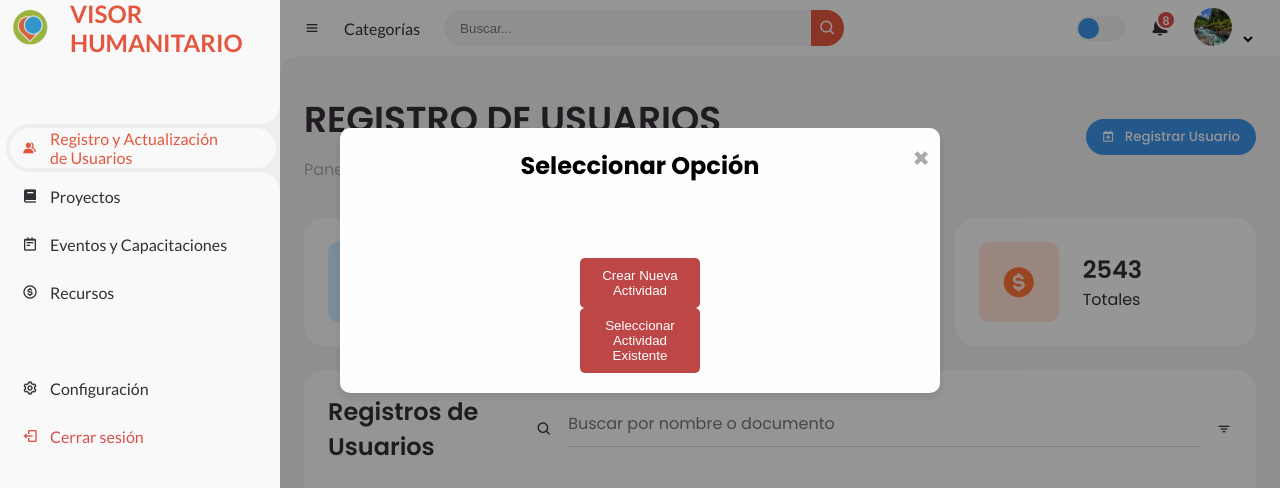
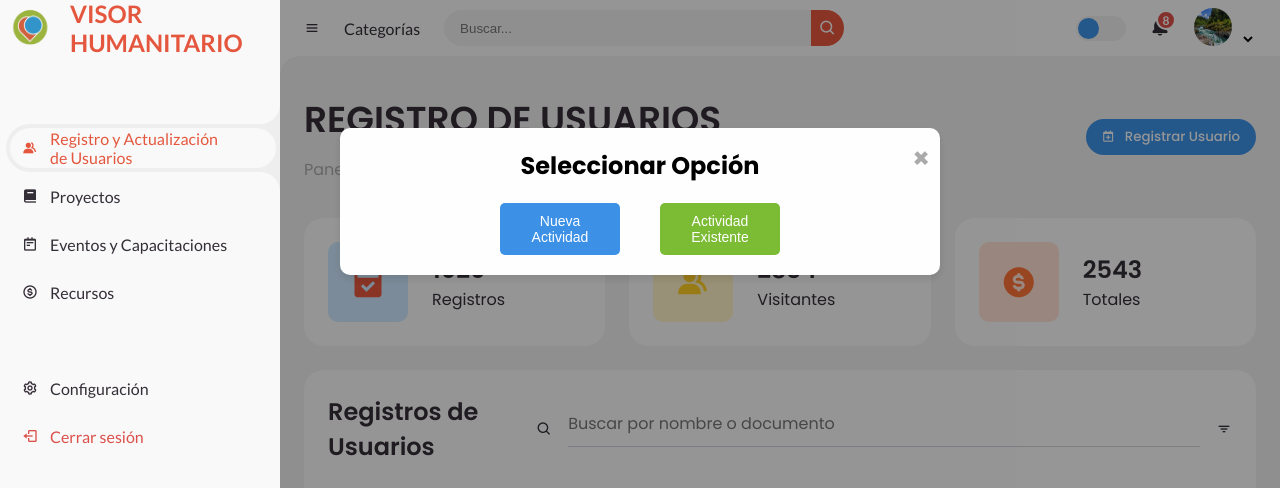
Before and after one commit to sebastiansalinaz/tierra_de_paz, a Flask app: page /eventos in a window 1280 px wide, after a click on "Registrar Usuario". Shown: the top 488 px of the page. Run offline with Flask 3, Linux system fonts and the light colour scheme; the visitor is signed in with stand-in values (Sample User, id 1); data that the repository does not hold is empty; some libraries are stand-ins or nearby versions.

Commit message:
Modal registros

```diff
--- a/app/app.py
+++ b/app/app.py
@@ -11,6 +11,8 @@ from datetime import datetime
 from pytz import timezone
 import pandas as pd
 import plotly.express as px
+from flask import jsonify
+
 
 app = Flask(__name__)
 app.config['SQLALCHEMY_DATABASE_URI'] = 'mysql://root:@localhost/tierra-de-paz'
@@ -149,11 +151,15 @@ def dashboard():
 @app.route('/eventos')
 @login_required
 def eventos():
+    # Obtener todas las actividades de la base de datos
+    actividades = Actividad.query.all()
+
     # Obtener todos los registros de usuarios de la base de datos
     registros = Registro.query.all()
 
-    # Renderizar la plantilla de eventos y pasar los registros como contexto
-    return render_template('modules/eventos.html', registros=registros)
+    # Renderizar la plantilla de eventos y pasar las actividades y registros como contexto
+    return render_template('modules/eventos.html', actividades=actividades, registros=registros)
+
 
 
 
@@ -182,14 +188,14 @@ def guardar_actividad():
         db.session.add(nueva_actividad)
         db.session.commit()
 
-        # Redireccionar a donde desees después de guardar la actividad
-        flash('Actividad guardada exitosamente!', 'success')
-        return redirect(url_for('eventos'))  # Redirige a la página de eventos, por ejemplo
+        # Devolver la información de la actividad recién creada al cliente
+        return jsonify({'nombre': nueva_actividad.nombre})
 
     # Manejar el caso donde el método de solicitud no es POST
     # Si llega aquí, podría ser una buena idea mostrar un mensaje de error o redirigir a otra página
     flash('Error al procesar la solicitud', 'error')
-    return redirect(url_for('eventos'))  # Redirige a la página de eventos, por ejemplo
+    return redirect(url_for('eventos'))
+
 
 @app.route('/guardar_registro', methods=['POST'])
 def guardar_registro():
@@ -244,15 +250,22 @@ def guardar_registro():
             return redirect(url_for('eventos'))
 
 
+@app.route('/get_activities', methods=['GET'])
+@login_required
+def get_activities():
+    actividades = Actividad.query.all()
+    actividades_list = [{'nombre': actividad.nombre} for actividad in actividades]
+    return jsonify(actividades_list)
 
 
 
 
 
-@app.route('/busqueda')
+
+@app.route('/proyectos')
 @login_required
 def busqueda():
-    return render_template('modules/busqueda.html')
+    return render_template('modules/proyectos.html')
 
 @app.route('/geovisor')
 @login_required
--- a/app/static/css/dashboard.css
+++ b/app/static/css/dashboard.css
@@ -148,6 +148,29 @@ body {
 
 
 
+
+.btn-group {
+    display: flex;
+    justify-content: center;
+    margin-top: -100px;
+}
+
+.btn-fuente {
+    background-color: #4CAF50;
+    color: white;
+    padding: 8px 16px;
+    border: none;
+    cursor: pointer;
+    border-radius: 5px;
+    font-size: 14px;
+    transition: background-color 0.3s, transform 0.2s;
+    margin: 0 10px;
+}
+
+.btn-fuente:hover {
+    background-color: #45a049;
+    transform: translateY(-2px);
+}
 
 
 
@@ -465,10 +488,8 @@ select:focus {
 }
 
 
-.btn-group {
-    display: flex;
-    justify-content: space-between;
-}
+
+
 
 .btn-fuente {
     background-color: #4CAF50;
--- a/app/templates/modules/eventos.html
+++ b/app/templates/modules/eventos.html
@@ -132,11 +132,14 @@
     <div class="modal-content">
         <div class="modal-nav"></div>
         <span class="close" id="closeModalBtnPreliminar" onclick="closeModal('myModalPreliminar')">&times;</span>
-        <h2 class="texto-registro">Seleccionar Opción</h2><br><br><br>
-        <button onclick="openModal('myModalActivity')" class="btn btn-primary">Crear Nueva Actividad</button>
-        <button onclick="openUserForm()" class="btn btn-secondary">Seleccionar Actividad Existente</button>
+        <h2 class="texto-registro" style="margin-bottom: 20px;">Seleccionar Opción</h2>
+        <div class="btn-group" style="margin-top: 20px;">
+            <button onclick="openModal('myModalActivity')" class="btn btn-fuente" style="background-color: var(--azul); font-weight: 530;">Nueva Actividad</button>
+            <button onclick="openUserForm()" class="btn btn-fuente" style="background-color: var(--verde); margin-left: -100px; font-weight: 530;">Actividad Existente</button>
+        </div>
     </div>
 </div>
+
 
 
 
@@ -290,7 +293,12 @@
                     <label for="comunidad"><b>Comunidad:</b></label>
                     <input type="text" id="comunidad" name="comunidad" class="form-control"><br><br>
                     <label for="actividad"><b>Actividad:</b></label>
-                    <input type="text" id="actividad" name="actividad" class="form-control"><br><br>
+<select id="actividad" name="actividad" class="form-control">
+    {% for actividad in actividades %}
+        <option value="{{ actividad.nombre }}">{{ actividad.nombre }}</option>
+    {% endfor %}
+</select><br><br>
+
                 </div>
             </div><br>
 
@@ -322,10 +330,33 @@
     }
 
     // Función para mostrar el formulario de registro de personas
-    function openUserForm() {
-        closeModal('myModalActivity'); // Cerramos el modal de actividad
-        openModal('myModal1'); // Mostramos el modal de registro de usuario
-    }
+function openUserForm() {
+    closeModal('myModalActivity'); // Cerramos el modal de actividad
+
+    // Obtener la lista actualizada de actividades antes de mostrar el formulario de registro de usuario
+    fetch('/get_activities')
+        .then(response => response.json())
+        .then(data => {
+            // Actualizar las opciones del campo de actividad
+            var select = document.getElementById('actividad');
+            select.innerHTML = ""; // Limpiar las opciones actuales
+            var defaultOption = document.createElement('option');
+            defaultOption.text = "Seleccione una actividad";
+            select.add(defaultOption);
+            data.forEach(actividad => {
+                var option = document.createElement('option');
+                option.value = actividad.nombre;
+                option.text = actividad.nombre;
+                select.add(option);
+            });
+        })
+        .catch(error => {
+            console.error('Error:', error);
+            alert('Error al cargar las actividades.');
+        });
+
+    openModal('myModal1'); // Mostramos el modal de registro de usuario
+}
 
     // Función para asignar la actividad y mostrar el formulario de registro de personas
     function asignarPersona(event) {
--- a/app/templates/modules/busqueda.html
+++ b/app/templates/modules/proyectos.html
@@ -1,5 +1,5 @@
 {% extends "layout/layout.html" %}
-{% block title %}Busqueda{% endblock %}
+{% block title %}Proyectos{% endblock %}
 
 {% block content %}
 <section id="content">
@@ -7,7 +7,7 @@
     <main>
         <div class="head-title">
             <div class="left">
-                <h1>Busqueda</h1>
+                <h1>Proyectos</h1>
                 <ul class="breadcrumb">
                     <li>
                         <a href="#">Panel de control</a>
```
Also changed, not shown: app/templates/ff.html (+32 -6 lines).
